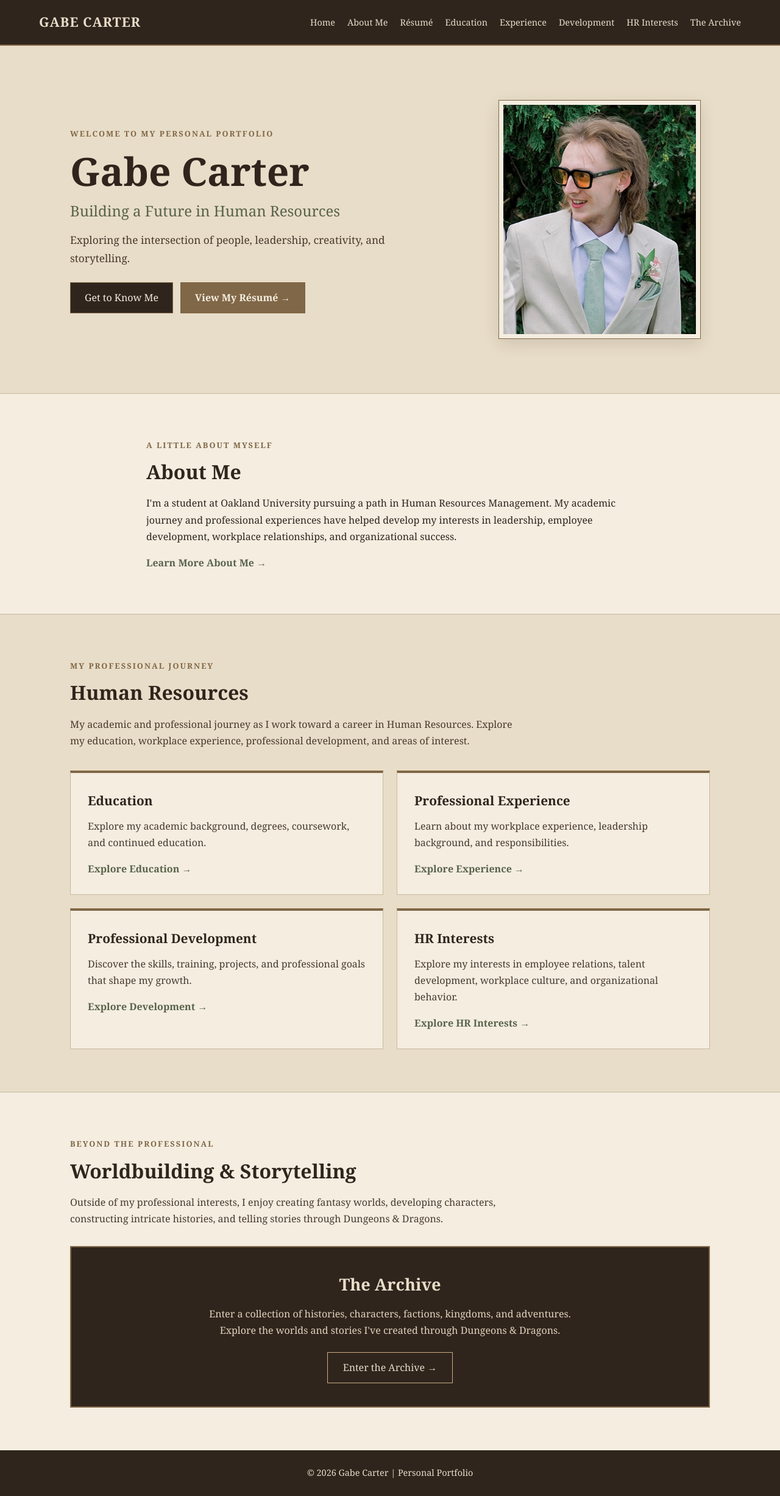
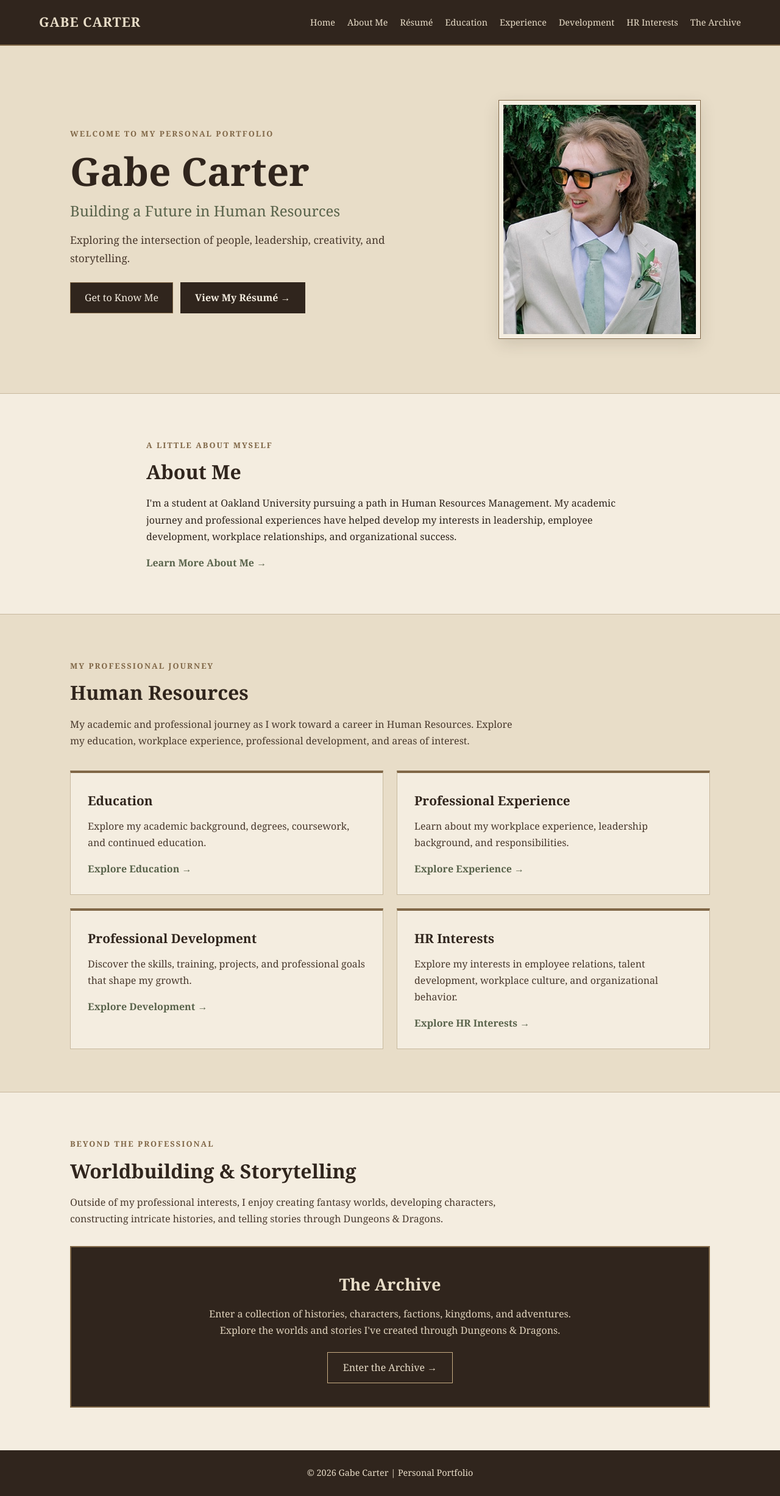
Before and after one commit to RealGeekfI/realgeekfi.github.io, a Jekyll site: the page index.html, which Jekyll copies as it is, in a window 1280 px wide. Shown: the whole page at 61% size. Built offline with Jekyll 4.4.1, drawn with Linux system fonts in a browser that asks for light colours.

Commit message:
Update index.html

```diff
--- a/index.html
+++ b/index.html
@@ -160,10 +160,10 @@
 
 .hero-button {
   display: inline-block;
-  background-color: var(--bronze);
+  background-color: var(--walnut);
   color: var(--paper);
   padding: 11px 23px;
-  border: 1px solid var(--bronze);
+  border: 1px solid var(--walnut);
   font-weight: bold;
   transition: background-color 0.3s ease;
 }
```
